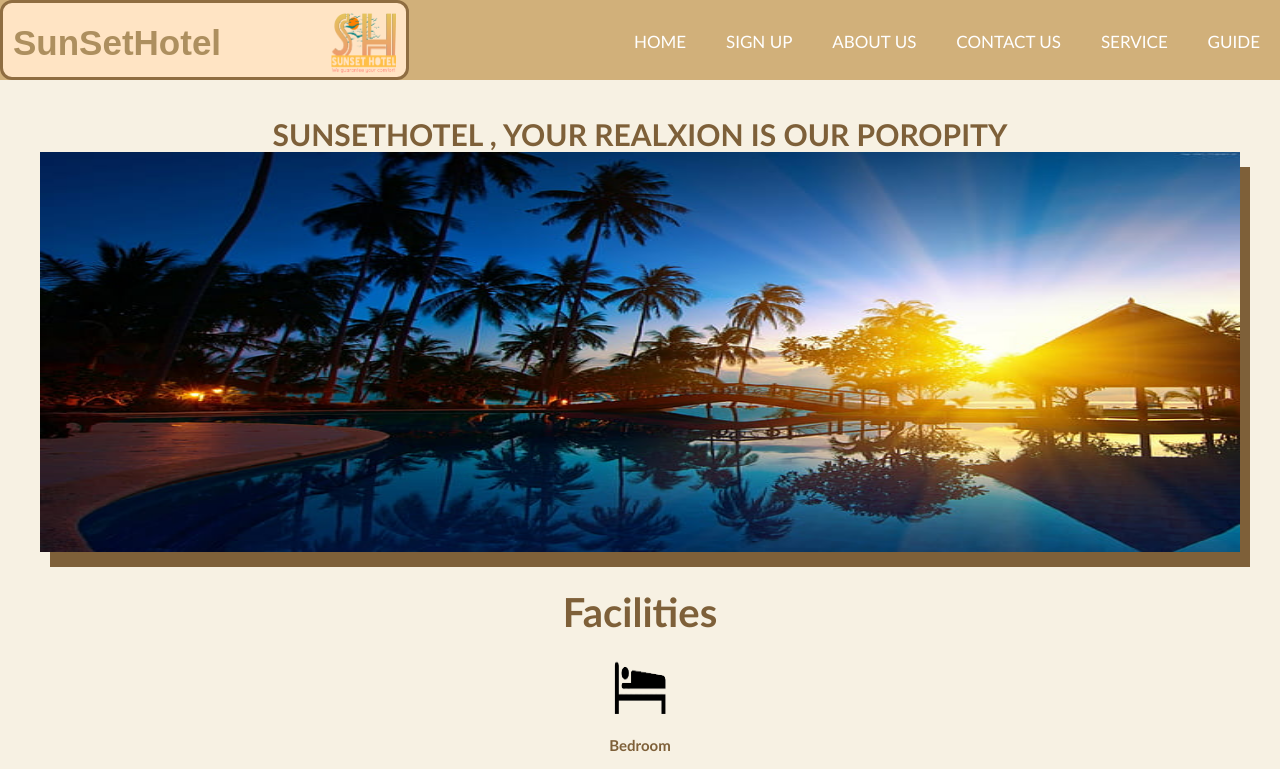
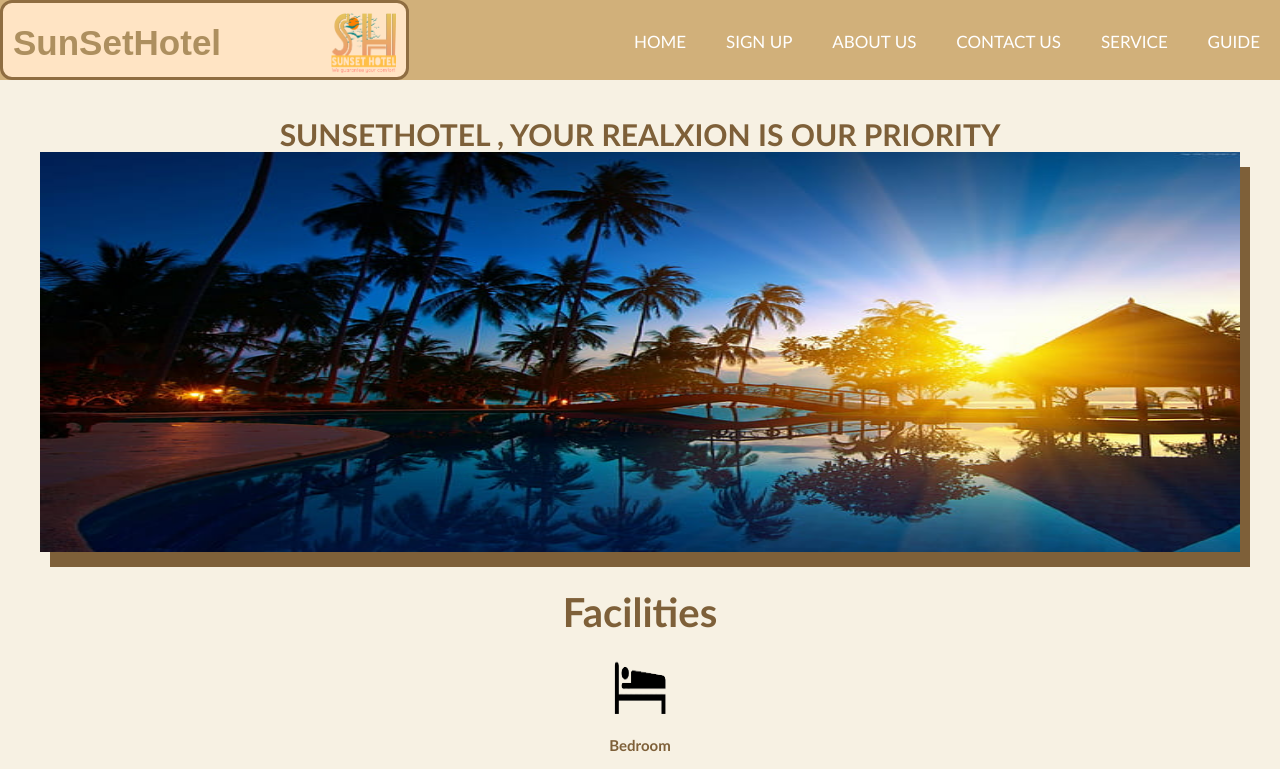
Before and after one commit to JuniorPrice/Web-project, a plain HTML site: page Services.html in a window 1280 px wide. Shown: the top 769 px of the page. Drawn offline with Linux system fonts and the light colour scheme.

Commit message:
Add files via upload

```diff
--- a/Services.html
+++ b/Services.html
@@ -34,7 +34,7 @@
             </br>
 
             <!--show available services-->
-            <center><h1> SUNSETHOTEL , YOUR REALXION IS OUR POROPITY</h1></center>
+            <center><h1> SUNSETHOTEL , YOUR REALXION IS OUR PRIORITY</h1></center>
             <center><img class="Hotel"src="Sun.png" alt="Imgae of hotel"></center>
             <br/>
             </br>
```
